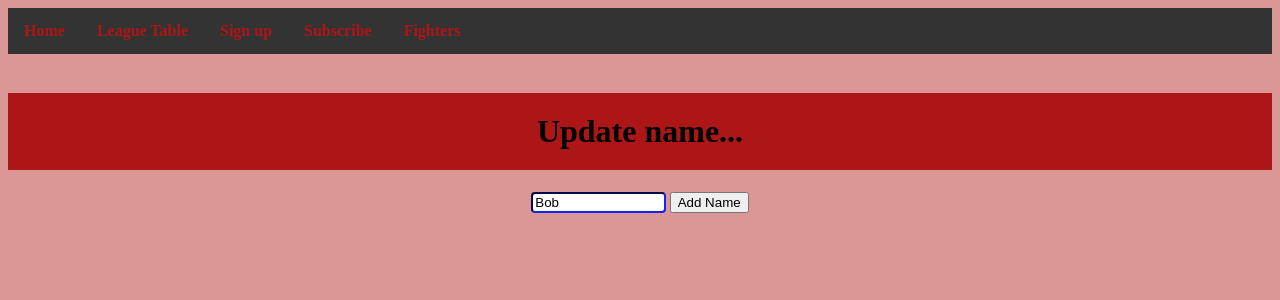
After one commit to Mholder1/fightclub, a Flask app: page /update/1 in a window 1280 px wide. The commit adds this page. Shown: the top 300 px of the page. Run offline with Flask 2, Linux system fonts and the light colour scheme; data comes from the database, SQL or seed files in the repository; both versions use the stored data as it was after the commit.

Commit message:
update db

```diff
--- a/app.py
+++ b/app.py
@@ -36,6 +36,39 @@ class Fighters(db.Model):
 def index():
     return render_template('index.html')
 
+
+@app.route('/update/<int:id>', methods=['POST', 'GET'])
+def update(id):
+    fighter_to_update = Fighters.query.get_or_404(id)
+    if request.method == "POST":
+        fighter_to_update.name = request.form['name']
+        try:
+            db.session.commit()
+            return redirect('/fighters')
+        except:
+            return "There was a problem updating your name"
+    else:
+        return render_template('update.html', fighter_to_update=fighter_to_update)
+
+
+
+@app.route('/fighters', methods=['POST', 'GET'])
+def fighters():
+    title = "Here are our fighters"
+
+    if request.method == "POST":
+        fighter_name = request.form['name']
+        new_fighter = Fighters(name=fighter_name)
+        #Push to Database
+        try:
+            db.session.add(new_fighter)
+            db.session.commit()
+            return redirect('/fighters')
+        except:
+            return "There was an error adding your fighter"
+    else:
+        fighters = Fighters.query.order_by(Fighters.date_created)
+        return render_template('fighters.html', fighters=fighters, title=title)
 
 @app.route('/signup')
 def signup():
--- a/templates/newpage.html
+++ b/templates/newpage.html
@@ -15,6 +15,7 @@
       <a href={{ url_for('leaguetable')}}>League Table</a>
       <a href={{ url_for('signup')}}>Sign up</a>
       <a href={{ url_for('subscribe')}}>Subscribe</a>
+      <a href={{ url_for('fighters')}}>Fighters</a>
     </div>
     <br />
   </body>
--- /dev/null
+++ b/templates/update.html
@@ -0,0 +1,15 @@
+{% extends 'newpage.html' %} {% block title %}Update name{% endblock title %}
+{%block content %}
+<h1>Update name...</h1>
+<div style="text-align: center">
+  <form action="/update/{{fighter_to_update.id}}" method="POST">
+    <input
+      type="text"
+      name="name"
+      placeholder="Name"
+      value="{{fighter_to_update.name}}"
+    />
+    <input type="submit" value="Add Name" />
+  </form>
+</div>
+{% endblock %}
```
Also changed, not shown: templates/fighters.html (added, +15 -0 lines), fighters.db (added).
